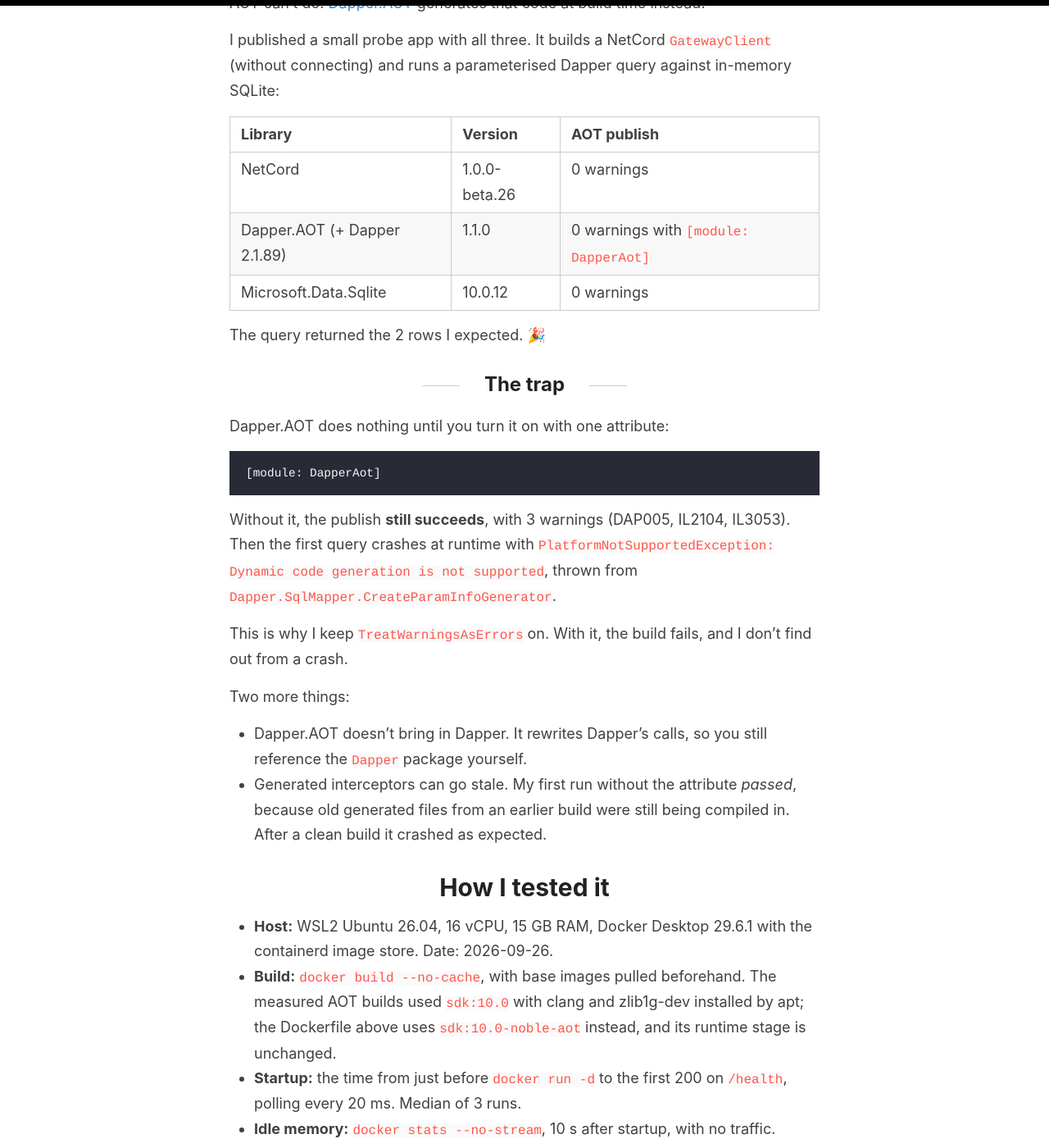
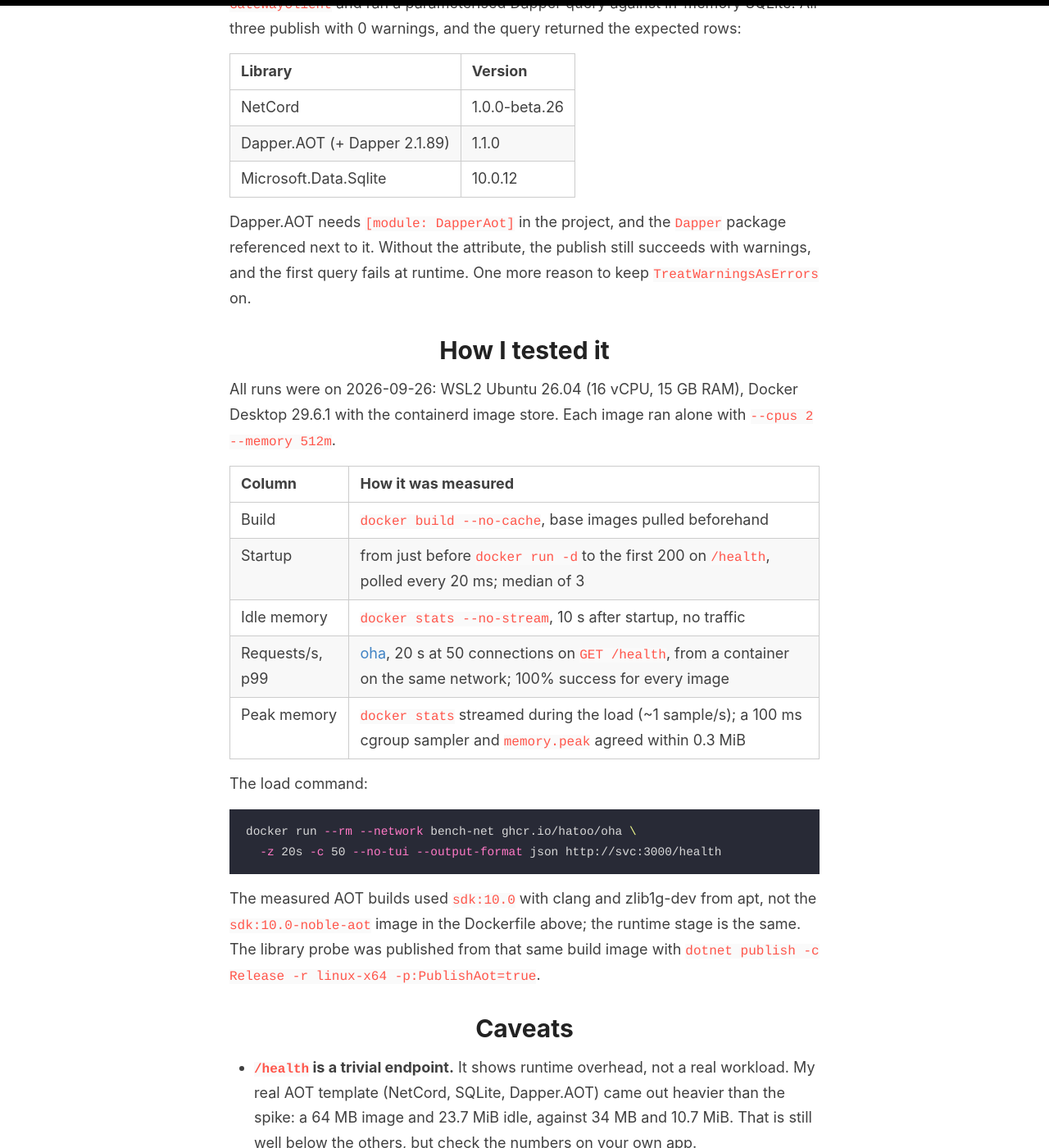
Before and after one commit to GedasFX/gedasfx.github.io, a Jekyll site: the page built from _posts/2026-09-26-dotnet-aot-benchmark.md, in a window 1280 px wide and 1400 px high, scrolled down 3823 px. Shown: the whole window at 82% size. Built offline with Jekyll 4.4.1, drawn with Linux system fonts in a browser that asks for light colours; comment, search, counter and statistics services are not loaded; some of the changed text lies outside the part shown.

Commit message:
post: tighten the .NET AOT post's structure
The Dapper.AOT gotcha had its own heading, which pulled focus from the
benchmark; it is now two sentences in the library section. The testing
method is a table keyed to the results' columns.

````diff
--- a/_posts/2026-09-26-dotnet-aot-benchmark.md
+++ b/_posts/2026-09-26-dotnet-aot-benchmark.md
@@ -98,50 +98,36 @@
 
 # Do my libraries work with AOT?
 
-A small binary means nothing if the libraries I need break. My bots use [NetCord](https://netcord.dev/) for Discord and SQLite through Dapper. Plain Dapper generates code at runtime, which AOT can't do. [Dapper.AOT](https://aot.dapperlib.dev/) generates that code at build time instead.
+My bots use [NetCord](https://netcord.dev/) for Discord and SQLite through [Dapper.AOT](https://aot.dapperlib.dev/), which moves Dapper's runtime code generation to build time. A small probe app built a NetCord `GatewayClient` and ran a parameterised Dapper query against in-memory SQLite. All three publish with 0 warnings, and the query returned the expected rows:
 
-I published a small probe app with all three. It builds a NetCord `GatewayClient` (without connecting) and runs a parameterised Dapper query against in-memory SQLite:
+| Library | Version |
+|---|---|
+| NetCord | 1.0.0-beta.26 |
+| Dapper.AOT (+ Dapper 2.1.89) | 1.1.0 |
+| Microsoft.Data.Sqlite | 10.0.12 |
 
-| Library | Version | AOT publish |
-|---|---|---|
-| NetCord | 1.0.0-beta.26 | 0 warnings |
-| Dapper.AOT (+ Dapper 2.1.89) | 1.1.0 | 0 warnings with `[module: DapperAot]` |
-| Microsoft.Data.Sqlite | 10.0.12 | 0 warnings |
-
-The query returned the 2 rows I expected. 🎉
-
-## The trap
-
-Dapper.AOT does nothing until you turn it on with one attribute:
-
-```csharp
-[module: DapperAot]
-```
-
-Without it, the publish **still succeeds**, with 3 warnings (DAP005, IL2104, IL3053). Then the first query crashes at runtime with `PlatformNotSupportedException: Dynamic code generation is not supported`, thrown from `Dapper.SqlMapper.CreateParamInfoGenerator`.
-
-This is why I keep `TreatWarningsAsErrors` on. With it, the build fails, and I don't find out from a crash.
-
-Two more things:
-
-- Dapper.AOT doesn't bring in Dapper. It rewrites Dapper's calls, so you still reference the `Dapper` package yourself.
-- Generated interceptors can go stale. My first run without the attribute *passed*, because old generated files from an earlier build were still being compiled in. After a clean build it crashed as expected.
+Dapper.AOT needs `[module: DapperAot]` in the project, and the `Dapper` package referenced next to it. Without the attribute, the publish still succeeds with warnings, and the first query fails at runtime. One more reason to keep `TreatWarningsAsErrors` on.
 
 # How I tested it
 
-- **Host:** WSL2 Ubuntu 26.04, 16 vCPU, 15 GB RAM, Docker Desktop 29.6.1 with the containerd image store. Date: 2026-09-26.
-- **Build:** `docker build --no-cache`, with base images pulled beforehand. The measured AOT builds used `sdk:10.0` with clang and zlib1g-dev installed by apt; the Dockerfile above uses `sdk:10.0-noble-aot` instead, and its runtime stage is unchanged.
-- **Startup:** the time from just before `docker run -d` to the first 200 on `/health`, polling every 20 ms. Median of 3 runs.
-- **Idle memory:** `docker stats --no-stream`, 10 s after startup, with no traffic.
-- **Load:** 20 s at 50 connections against `GET /health`, using [oha](https://github.com/hatoo/oha) from a container on the same Docker network. Every image had a 100% success rate.
+All runs were on 2026-09-26: WSL2 Ubuntu 26.04 (16 vCPU, 15 GB RAM), Docker Desktop 29.6.1 with the containerd image store. Each image ran alone with `--cpus 2 --memory 512m`.
 
-  ```bash
-  docker run --rm --network bench-net ghcr.io/hatoo/oha \
-    -z 20s -c 50 --no-tui --output-format json http://svc:3000/health
-  ```
+| Column | How it was measured |
+|---|---|
+| Build | `docker build --no-cache`, base images pulled beforehand |
+| Startup | from just before `docker run -d` to the first 200 on `/health`, polled every 20 ms; median of 3 |
+| Idle memory | `docker stats --no-stream`, 10 s after startup, no traffic |
+| Requests/s, p99 | [oha](https://github.com/hatoo/oha), 20 s at 50 connections on `GET /health`, from a container on the same network; 100% success for every image |
+| Peak memory | `docker stats` streamed during the load (~1 sample/s); a 100 ms cgroup sampler and `memory.peak` agreed within 0.3 MiB |
 
-- **Peak memory:** `docker stats` streaming during the load (about 1 sample per second). A 100 ms sampler on the container's cgroup and its `memory.peak` agreed with it within 0.3 MiB.
-- **Probe:** `dotnet publish -c Release -r linux-x64 -p:PublishAot=true` in the same build image as the measured spike.
+The load command:
+
+```bash
+docker run --rm --network bench-net ghcr.io/hatoo/oha \
+  -z 20s -c 50 --no-tui --output-format json http://svc:3000/health
+```
+
+The measured AOT builds used `sdk:10.0` with clang and zlib1g-dev from apt, not the `sdk:10.0-noble-aot` image in the Dockerfile above; the runtime stage is the same. The library probe was published from that same build image with `dotnet publish -c Release -r linux-x64 -p:PublishAot=true`.
 
 # Caveats
 
````
Also changed, not shown: other parts of _posts/2026-09-26-dotnet-aot-benchmark.md (+1 -1 lines).
